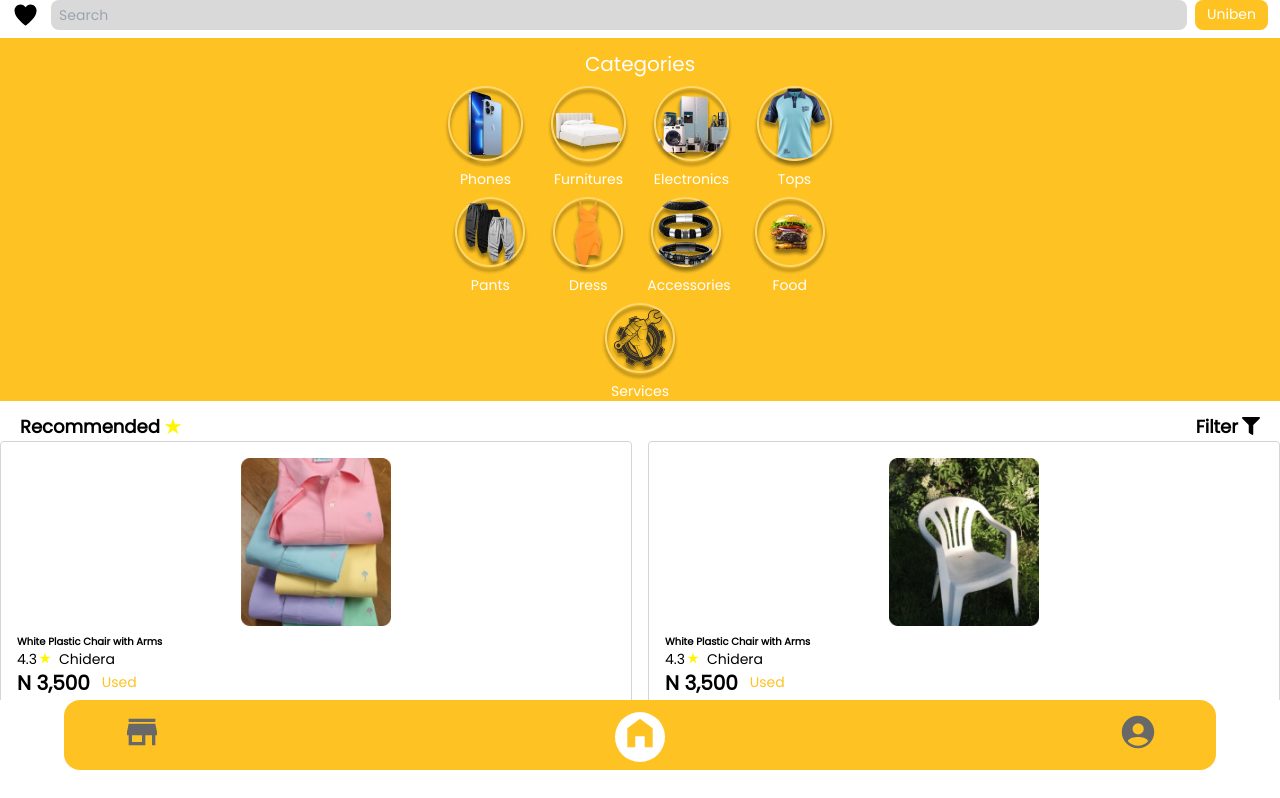
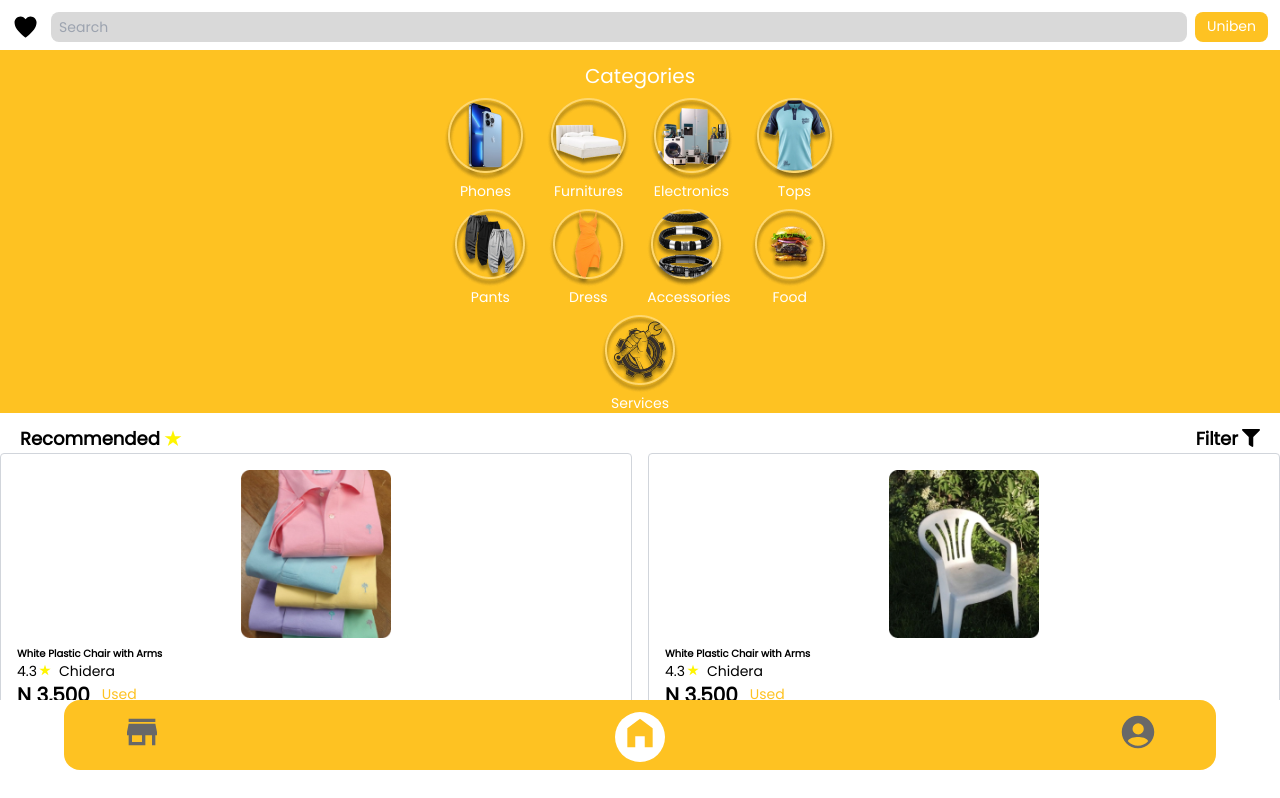
Before and after one commit to Festivemena/unime, a Next.js app: page / in a window 1280 px wide. Shown: the top 798 px of the page. Built offline with nearby package versions, Linux system fonts and the light colour scheme.

Commit message:
Update page.js

```diff
--- a/src/app/page.js
+++ b/src/app/page.js
@@ -42,7 +42,7 @@ const page = () => {
   return (
     <div>
       {/* search Nav */}
-      <div className='w-full px-3 mb-2 justify-between flex'>
+      <div className='w-full px-3 pt-3 mb-2 justify-between flex'>
       <IoIosHeart onClick={()=>{router.push('/wishlist')}}  size={30} color='black'/>
       <input
         type="text"
```
